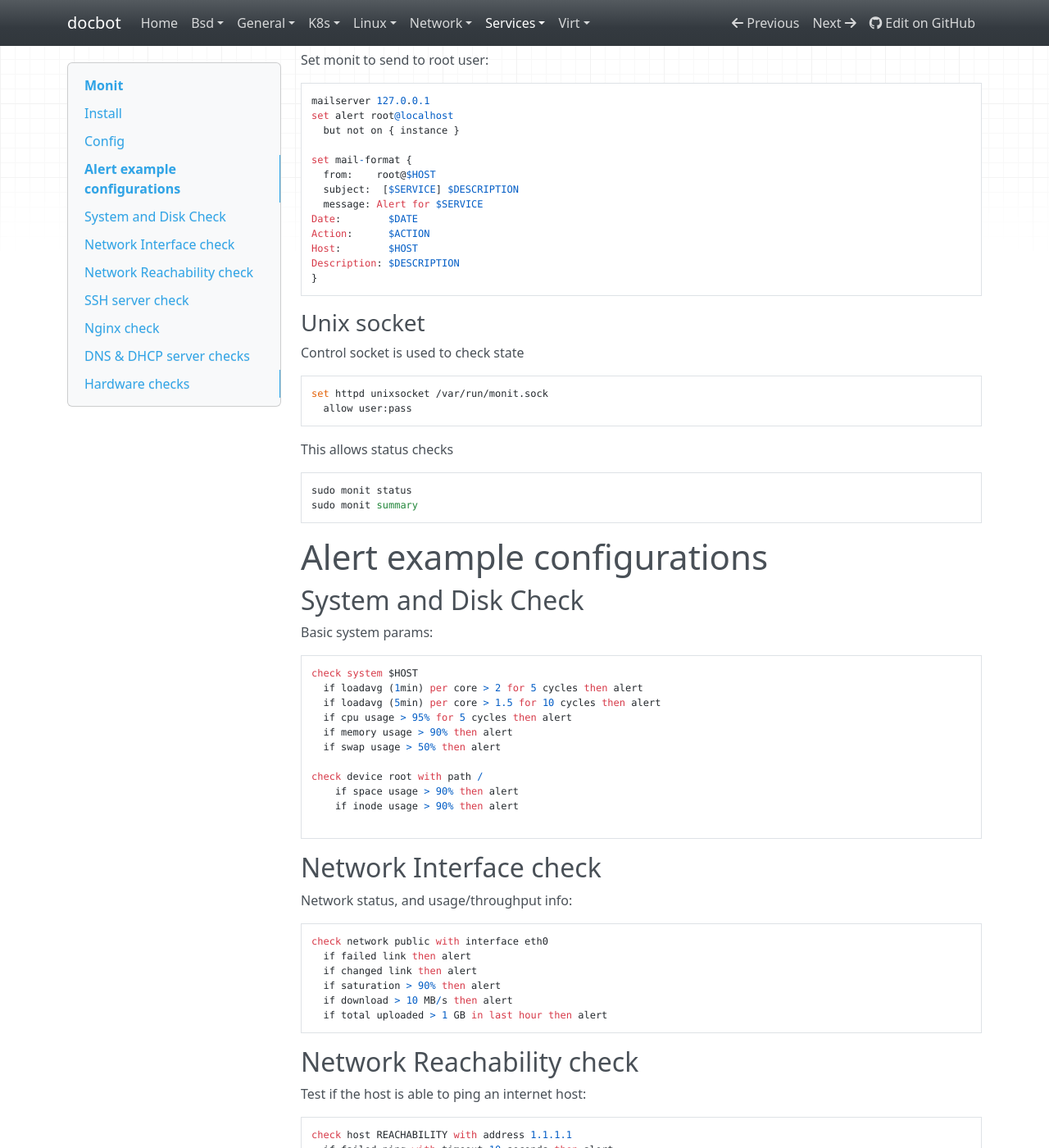
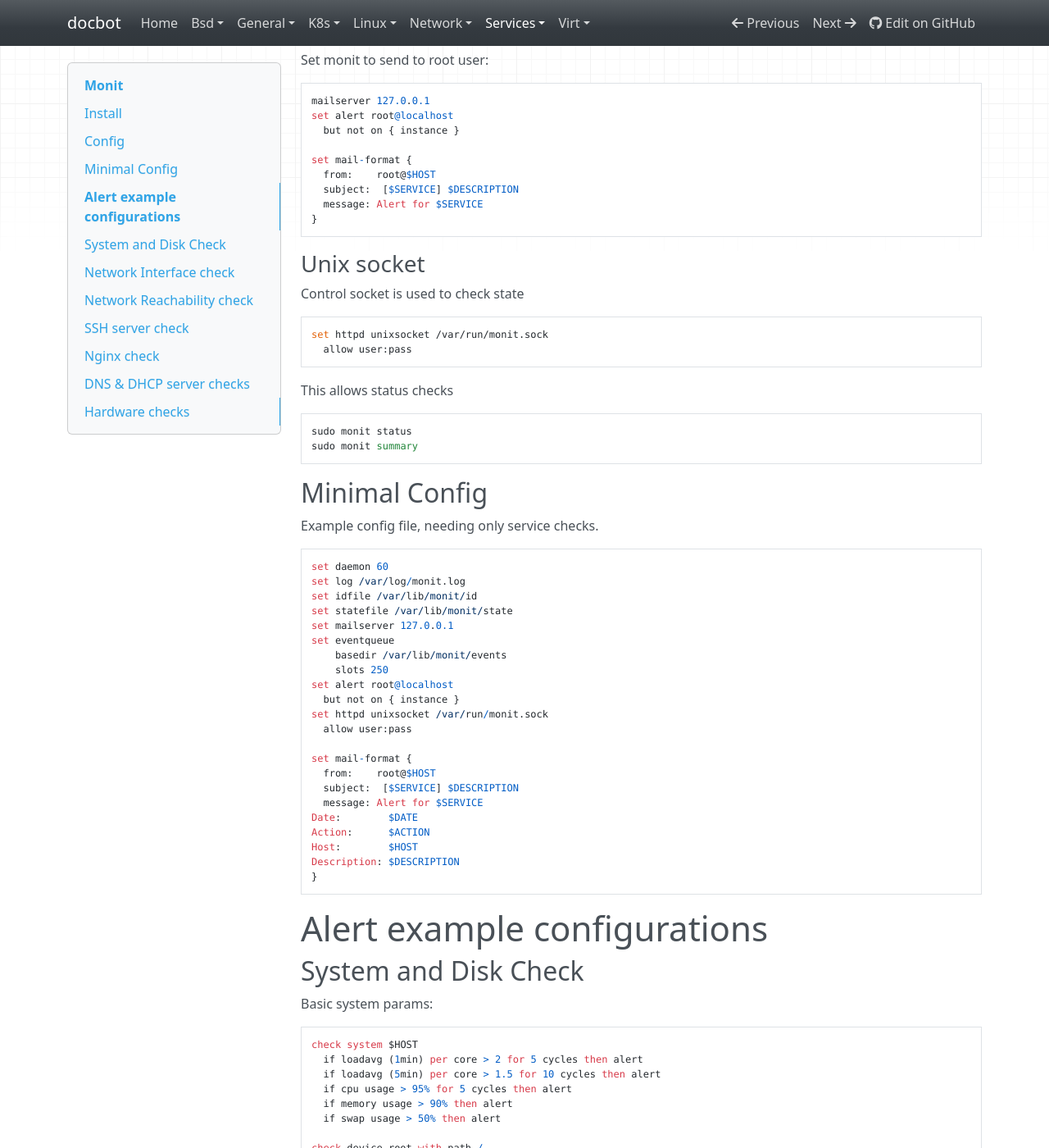
Before and after one commit to noahbailey/docbot, an MkDocs documentation site: the page built from docs/services/monit.md, in a window 1280 px wide and 1400 px high, scrolled down 432 px. Shown: the whole window at 82% size. Built offline with MkDocs 1.6.1, drawn with Linux system fonts in a browser that asks for light colours; nearby versions of some CDN libraries.

Commit message:
Update monit examples

````diff
--- a/docs/services/monit.md
+++ b/docs/services/monit.md
@@ -46,6 +42,35 @@ This allows status checks
 
     sudo monit status
     sudo monit summary
+
+## Minimal Config
+
+Example config file, needing only service checks.
+
+```
+set daemon 60
+set log /var/log/monit.log
+set idfile /var/lib/monit/id
+set statefile /var/lib/monit/state
+set mailserver 127.0.0.1
+set eventqueue
+    basedir /var/lib/monit/events
+    slots 250
+set alert root@localhost
+  but not on { instance }
+set httpd unixsocket /var/run/monit.sock
+  allow user:pass
+
+set mail-format {
+  from:    root@$HOST
+  subject:  [$SERVICE] $DESCRIPTION
+  message: Alert for $SERVICE
+Date:        $DATE
+Action:      $ACTION
+Host:        $HOST
+Description: $DESCRIPTION
+}
+```
 
 # Alert example configurations
 
````
Also changed, not shown: other parts of docs/services/monit.md (+0 -4 lines).
